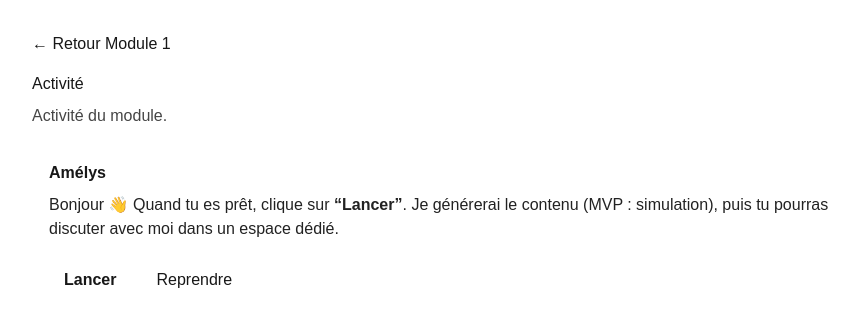
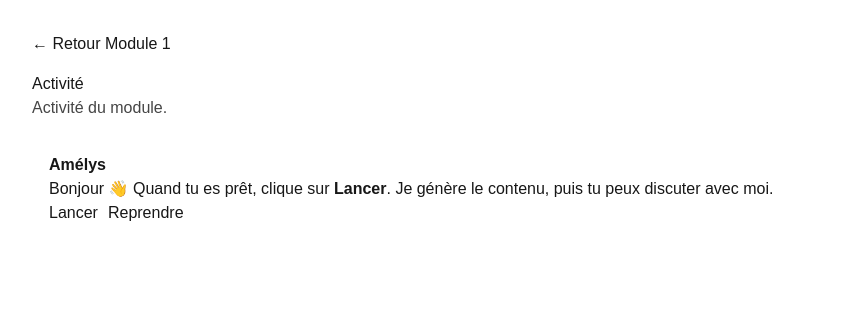
Before and after one commit to d2me-89/amelys-aws-mvp, a Next.js app: page /app/matieres/introduction-au-droit/modules/module-01-definition-et-caracteres-du-droit/prompts/1 in a window 1280 px wide. Shown: the top 324 px of the page, without its empty margins (0-859 px from the left). Built offline with nearby package versions, Linux system fonts and the light colour scheme.

Commit message:
finalize prompt landing page with normalized dynamic route

```diff
--- a/app/(platform)/app/matieres/introduction-au-droit/modules/module-01-definition-et-caracteres-du-droit/prompts/[promptSlug]/page.tsx
+++ b/app/(platform)/app/matieres/introduction-au-droit/modules/module-01-definition-et-caracteres-du-droit/prompts/[promptSlug]/page.tsx
@@ -1,48 +1,52 @@
 import Link from "next/link";
+import { notFound } from "next/navigation";
 
 const moduleSlug = "module-01-definition-et-caracteres-du-droit";
 
-function titleFromSlug(s: string) {
-  if (s.startsWith("cours-")) return `Cours ${s.split("-")[1]}`;
-  if (s === "points-cles") return "Points-clés";
-  if (s === "faq") return "FAQ";
-  if (s.startsWith("cas-pratique-")) return `Cas pratique ${s.split("-")[2]}`;
-  if (s.startsWith("commentaire-")) return `Commentaire ${s.split("-")[1]}`;
-  if (s.startsWith("dissertation-")) return `Dissertation ${s.split("-")[1]}`;
-  if (s === "note-de-synthese") return "Note de synthèse";
-  if (s === "td") return "TD";
+function titleFromSlug(slug: string) {
+  if (slug.startsWith("cours-")) return `Cours ${slug.split("-")[1]}`;
+  if (slug === "points-cles") return "Points-clés";
+  if (slug === "faq") return "FAQ";
+  if (slug.startsWith("cas-pratique-")) return `Cas pratique ${slug.split("-")[2]}`;
+  if (slug.startsWith("commentaire-")) return `Commentaire ${slug.split("-")[1]}`;
+  if (slug.startsWith("dissertation-")) return `Dissertation ${slug.split("-")[1]}`;
+  if (slug === "note-de-synthese") return "Note de synthèse";
+  if (slug === "td") return "TD";
   return "Activité";
 }
 
-function introFromSlug(s: string) {
-  if (s.startsWith("cours-"))
+function introFromSlug(slug: string) {
+  if (slug.startsWith("cours-"))
     return "Je te présente la leçon, puis tu peux lancer la génération du cours. Ensuite, on discute et je t’aide à réviser.";
-  if (s === "points-cles")
+  if (slug === "points-cles")
     return "On va extraire l’essentiel à retenir sous forme de points-clés, puis tu pourras me poser toutes tes questions.";
-  if (s === "faq")
+  if (slug === "faq")
     return "Pose-moi tes questions fréquentes : je réponds clairement, avec méthode et exemples.";
-  if (s.startsWith("cas-pratique-"))
+  if (slug.startsWith("cas-pratique-"))
     return "Je te propose un cas pratique. Tu peux tenter une réponse, puis je corrige et j’explique la méthode.";
-  if (s.startsWith("commentaire-"))
+  if (slug.startsWith("commentaire-"))
     return "On travaille la méthode du commentaire : problématique, plan, rédaction et points d’attention.";
-  if (s.startsWith("dissertation-"))
+  if (slug.startsWith("dissertation-"))
     return "On travaille la dissertation : analyse du sujet, problématique, plan, puis rédaction guidée.";
-  if (s === "note-de-synthese")
+  if (slug === "note-de-synthese")
     return "On s’entraîne à la note de synthèse : méthode, organisation, reformulation et neutralité.";
-  if (s === "td")
+  if (slug === "td")
     return "On fait un TD guidé : questions, corrections, et explications.";
   return "Activité du module.";
 }
 
-export default function PromptLandingPage({ params }: { params: any }) {
-  // ✅ Robust: marche si le segment s’appelle [slug], [promptSlug] ou [promptslug]
-  const promptSlug: string =
-    params?.slug ?? params?.promptSlug ?? params?.promptslug ?? "";
+export default function PromptLandingPage({
+  params,
+}: {
+  params: { promptSlug: string };
+}) {
+  const promptSlug = params.promptSlug;
+  if (!promptSlug) notFound();
 
-  const title = titleFromSlug(promptSlug || "activite");
-  const intro = introFromSlug(promptSlug || "activite");
+  const title = titleFromSlug(promptSlug);
+  const intro = introFromSlug(promptSlug);
 
-  const conversationId = `intro-droit-${moduleSlug}-${promptSlug || "unknown"}`;
+  const conversationId = `intro-droit-${moduleSlug}-${promptSlug}`;
 
   return (
     <main style={{ padding: "2rem", fontFamily: "sans-serif", maxWidth: 900 }}>
@@ -52,8 +56,8 @@ export default function PromptLandingPage({ params }: { params: any }) {
         </Link>
       </div>
 
-      <h1 style={{ marginBottom: 8 }}>{title}</h1>
-      <p style={{ marginTop: 0, opacity: 0.8 }}>{intro}</p>
+      <h1>{title}</h1>
+      <p style={{ opacity: 0.8 }}>{intro}</p>
 
       <div
         style={{
@@ -63,51 +67,17 @@ export default function PromptLandingPage({ params }: { params: any }) {
           marginTop: 16,
         }}
       >
-        <div style={{ fontWeight: 700, marginBottom: 8 }}>Amélys</div>
+        <strong>Amélys</strong>
 
-        <div style={{ opacity: 0.95 }}>
-          Bonjour 👋 Quand tu es prêt, clique sur <b>“Lancer”</b>. Je générerai le
-          contenu (MVP : simulation), puis tu pourras discuter avec moi dans un espace
-          dédié.
+        <p>
+          Bonjour 👋 Quand tu es prêt, clique sur <b>Lancer</b>. Je génère le
+          contenu, puis tu peux discuter avec moi.
+        </p>
+
+        <div style={{ display: "flex", gap: 10 }}>
+          <Link href={`/app/c/${conversationId}`}>Lancer</Link>
+          <Link href={`/app/c/${conversationId}`}>Reprendre</Link>
         </div>
-
-        <div style={{ display: "flex", gap: 10, marginTop: 16 }}>
-          <Link
-            href={`/app/c/${conversationId}`}
-            style={{
-              display: "inline-block",
-              borderRadius: 12,
-              padding: "10px 14px",
-              border: "1px solid rgba(255,255,255,0.25)",
-              textDecoration: "none",
-              color: "inherit",
-              fontWeight: 700,
-            }}
-          >
-            Lancer
-          </Link>
-
-          <Link
-            href={`/app/c/${conversationId}`}
-            style={{
-              display: "inline-block",
-              borderRadius: 12,
-              padding: "10px 14px",
-              border: "1px solid rgba(255,255,255,0.15)",
-              textDecoration: "none",
-              color: "inherit",
-            }}
-          >
-            Reprendre
-          </Link>
-        </div>
-
-        {promptSlug === "" && (
-          <div style={{ marginTop: 14, fontSize: 12, opacity: 0.75 }}>
-            ⚠️ Je ne reçois pas le paramètre de route (nom de segment dynamique différent au build).
-            On peut normaliser proprement ensuite.
-          </div>
-        )}
       </div>
     </main>
   );
```
